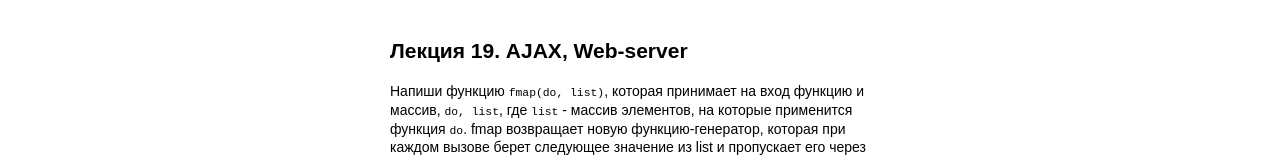
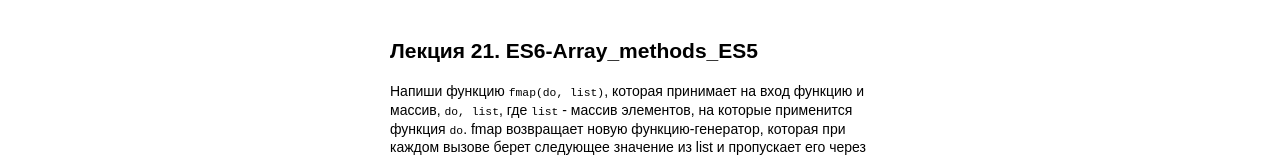
Before and after one commit to Zinger1988/hillel-fe-pro-2018-homework, a plain HTML site: page 21/task 1.html in a window 1280 px wide. Shown: the top 158 px of the page. Drawn offline with Linux system fonts and the light colour scheme.

Commit message:
bullshit2

```diff
--- a/21/task 1.html
+++ b/21/task 1.html
@@ -12,7 +12,7 @@
 	<!-- task description -->
 	<section class="task-description">
 		<div class="inner">
-			<h1>Лекция 19. AJAX, Web-server</h1>
+			<h1>Лекция 21. ES6-Array_methods_ES5</h1>
 			<p>
 				Напиши функцию <code>fmap(do, list)</code>, которая принимает на вход функцию и массив,
 				<code>do, list</code>, где <code>list</code> - массив элементов, на которые применится функция <code>do</code>. fmap возвращает
```
